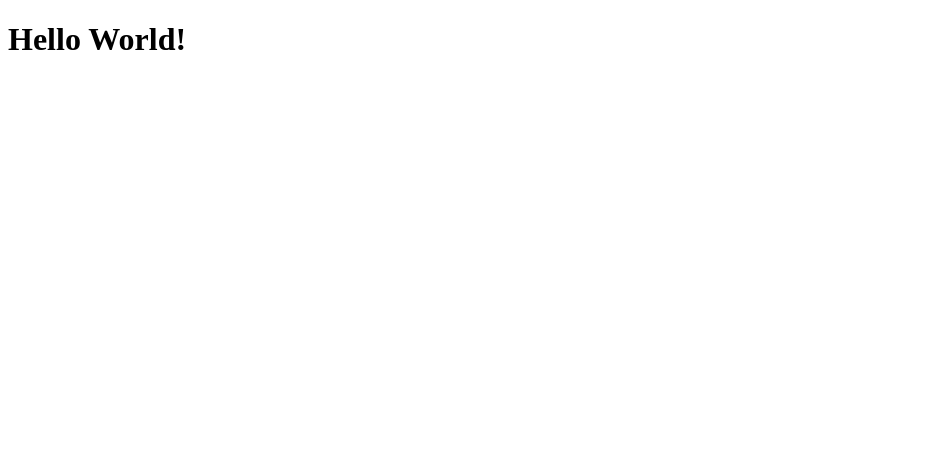
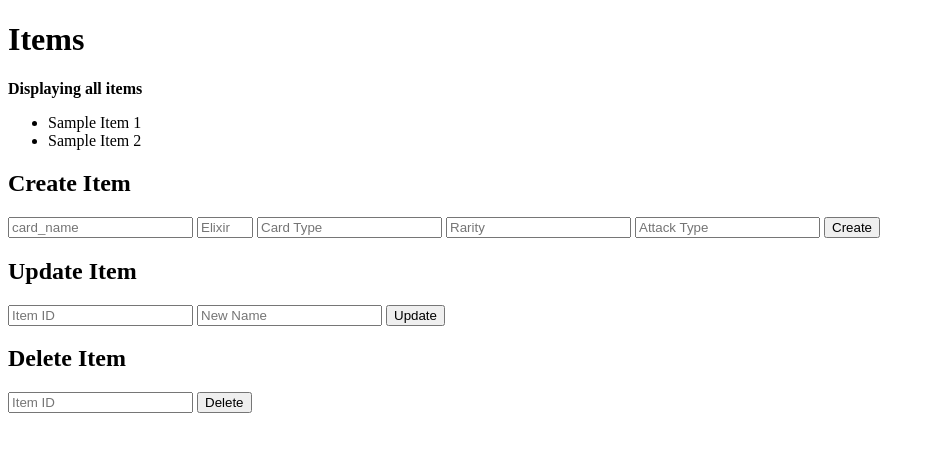
Before and after one commit to mullumhs/project-20-pwa-DumbotwinOG, a Flask app: page / in a window 1280 px wide. Shown: the top 452 px of the page, without its empty margins (0-935 px from the left). Run offline with Flask 3, Linux system fonts and the light colour scheme; parts of the project's set-up code (start-up, migrations or seed data) failed here and were passed over.

Commit message:
worked on the index.html adding oitems to the add functioin

```diff
--- a/models.py
+++ b/models.py
@@ -4,7 +4,6 @@ db = SQLAlchemy()
 
 class Cards(db.Model):
     card_name = db.Column(db.Integer, primary_key=True)
-    title = db.Column(db.String(100), nullable=False)
     card_rarity = db.Column(db.Text)
     card_rating = db.Column(db.Rating, nullable=False)
     elixir_cost = db.Column(db.Integer, nullable=False)
--- a/templates/index.html
+++ b/templates/index.html
@@ -1,11 +1,94 @@
 <!DOCTYPE html>
+
 <html lang="en">
-  <head>
-    <meta charset="UTF-8" />
-    <meta name="viewport" content="width=device-width, initial-scale=1.0" />
-    <title>Document</title>
-  </head>
-  <body>
-    <h1>Hello World!</h1>
-  </body>
+
+<head>
+
+    <meta charset="UTF-8">
+
+    <meta name="viewport" content="width=device-width, initial-scale=1.0">
+
+    <title>CRUD Operations</title>
+
+</head>
+
+<body>
+
+
+
+    <h1>Items</h1>
+
+
+
+    <!-- Display any message passed from the backend -->
+
+    {% if message %}
+
+        <p><strong>{{ message }}</strong></p>
+
+    {% endif %}
+
+
+
+    <!-- This will later display items from the database -->
+
+    <ul>
+
+        <li>Sample Item 1</li>
+
+        <li>Sample Item 2</li>
+
+    </ul>
+
+
+
+    <h2>Create Item</h2>
+
+    <!-- Form to create a new item, posts to /add -->
+
+    <form action="/add" method="POST">
+
+        <input type="text" name="card_name" placeholder="card_name" required>
+        <input type="number" name="elixir_cost" placeholder="Elixir Cost" min="1" max="10" required>
+        <input type="text" name="card_type" placeholder="Card Type" required>
+        <input type="text" name="rarity" placeholder="Rarity" required>
+        <input type="text" name="attack_type" placeholder="Attack Type" required>
+        <button type="submit">Create</button>
+
+    </form>
+
+
+
+    <h2>Update Item</h2>
+
+    <!-- Form to update an existing item, posts to /update/<id> -->
+
+    <form action="/update" method="POST">
+
+        <input type="number" name="id" placeholder="Item ID" required>
+
+        <input type="text" name="name" placeholder="New Name" required>
+
+        <button type="submit">Update</button>
+
+    </form>
+
+
+
+    <h2>Delete Item</h2>
+
+    <!-- Form to delete an existing item, posts to /delete/<id> -->
+
+    <form action="/delete" method="POST">
+
+        <input type="number" name="id" placeholder="Item ID" required>
+
+        <button type="submit">Delete</button>
+
+    </form>
+
+
+
+</body>
+
 </html>
--- a/views.py
+++ b/views.py
@@ -17,7 +17,7 @@ def init_routes(app):
 
 
     @app.route('/add', methods=['POST'])
-    def create_item():
+    def create_cards():
         # This route should handle adding a new item to the database.
         return render_template('index.html', message='Item added successfully')
 
```
